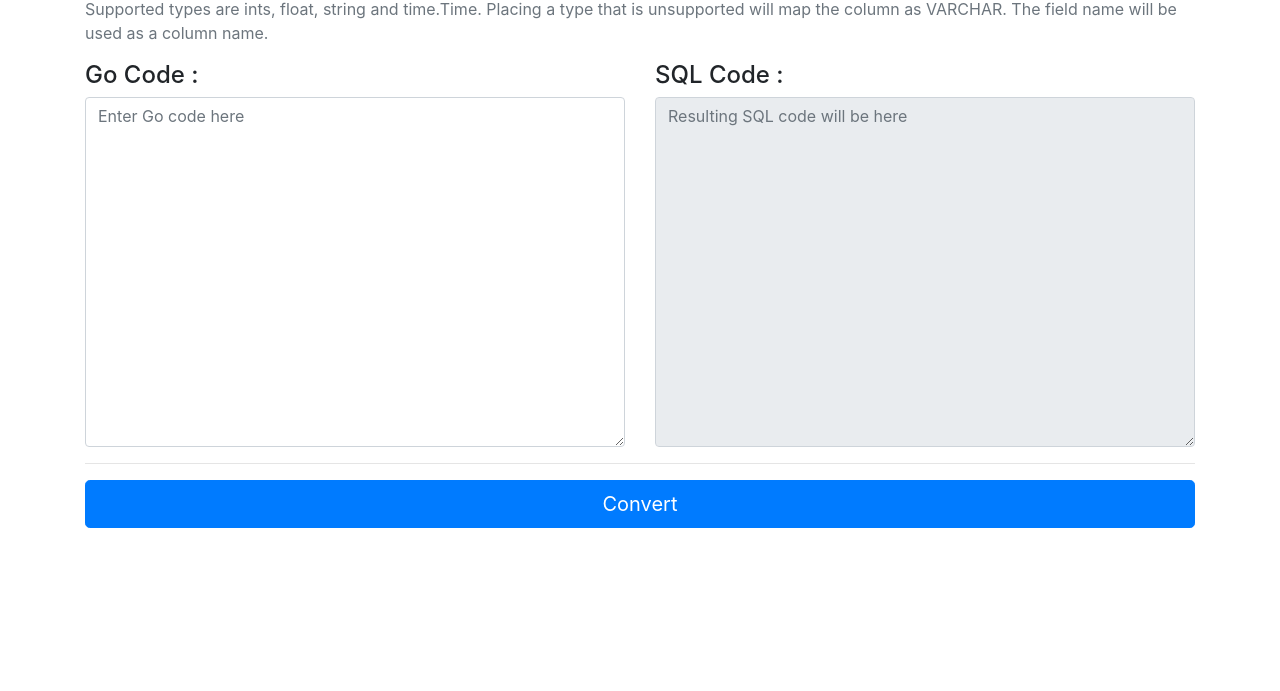
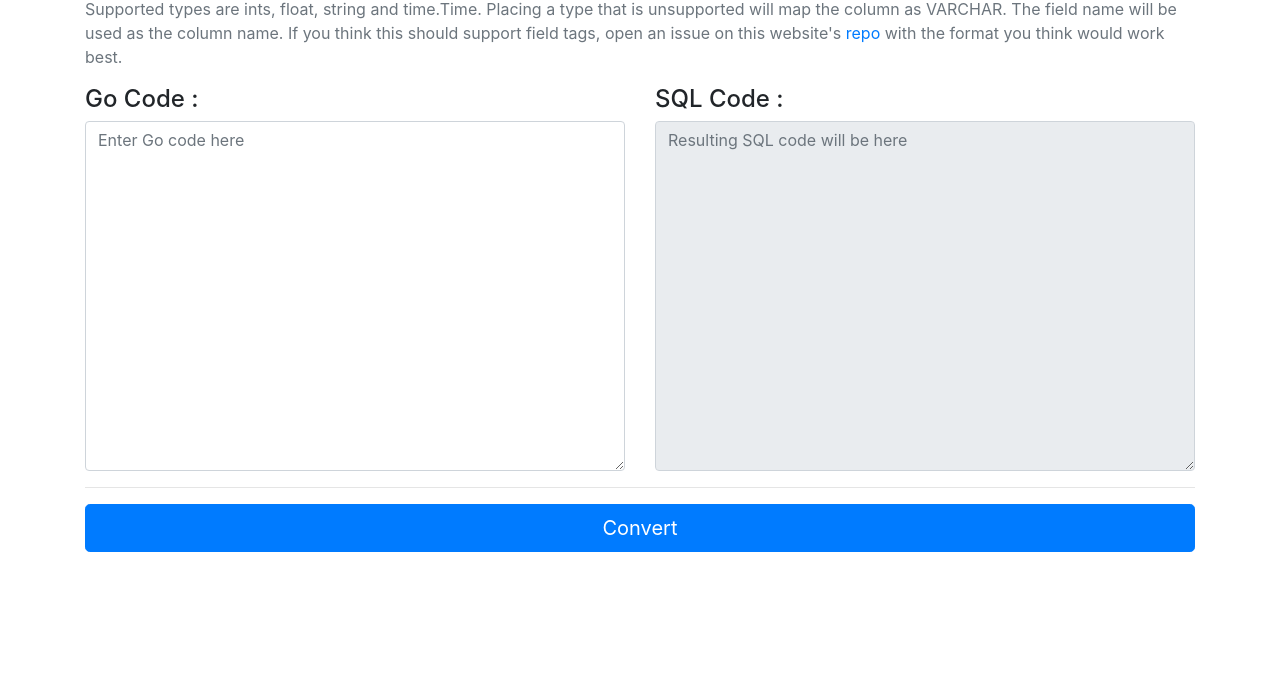
Before and after one commit to cheikhshift/struct-to-sql, a plain HTML site: page index.html in a window 1280 px wide. Shown: the part 109-800 px from the top of the page. Drawn offline with nearby package versions, Linux system fonts and the light colour scheme.

Commit message:
Update index.html

```diff
--- a/index.html
+++ b/index.html
@@ -1,7 +1,7 @@
 <!DOCTYPE html>
 <html>
 <head>
-	<title>Go struct to SQL</title>
+	<title>Golang struct to SQL</title>
 	<link rel="stylesheet" href="https://cdn.jsdelivr.net/npm/bootstrap@4.4.1/dist/css/bootstrap.min.css" integrity="sha384-Vkoo8x4CGsO3+Hhxv8T/Q5PaXtkKtu6ug5TOeNV6gBiFeWPGFN9MuhOf23Q9Ifjh" crossorigin="anonymous">
 </head>
 <body>
@@ -15,7 +15,7 @@
 	</style>
 	<div class="container">
 		<h1><small class="badge badge-warning">Alpha</small><br/>Convert your Go struct into a SQL table</h1>
-		<p class="text-muted">Supported types are ints, float, string and time.Time. Placing a type that is unsupported will map the column as VARCHAR. The field name will be used as a column name.</p>
+		<p class="text-muted">Supported types are ints, float, string and time.Time. Placing a type that is unsupported will map the column as VARCHAR. The field name will be used as the column name. If you think this should support field tags, open an issue on this website's <a href="https://github.com/cheikhshift/struct-to-sql">repo</a> with the format you think would work best.</p>
 		<div class="row">
 			<div class="col">
 				<h4>Go Code :</h4>
```
